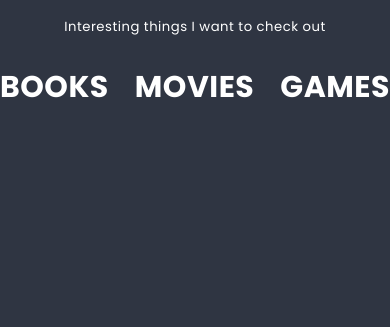
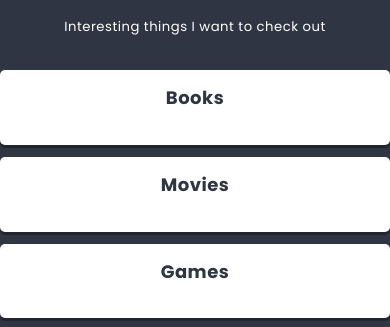
Before and after one commit to DorotaMaryniak/react_to-do-list, a React (Create React App) app: page / in a window 390 px wide. Shown: the part 520-847 px from the top of the page. Built offline with nearby package versions, Linux system fonts and the light colour scheme.

Commit message:
Add Column component

```diff
--- /dev/null
+++ b/src/components/Column/Column.js
@@ -0,0 +1,12 @@
+import styles from './Column.module.scss';
+
+
+const Column = props => {
+    return(
+        <article className={styles.column}>
+            <h2 className={styles.title}> {props.title}</h2>
+        </article>
+    );
+}
+
+export default Column;
--- /dev/null
+++ b/src/components/Column/Column.module.scss
@@ -0,0 +1,43 @@
+@use "sass:math";
+@import '../../styles/settings.scss';
+
+.column {
+  flex-shrink: 0;
+  width: calc(33% - 12px);
+  background: $color-light;
+  margin: 0 $base-size $base-size 0;
+  padding: ($base-size * 1.5);
+  border-radius: $radius;
+  box-shadow: 0 math.div($base-size, 4) 0 rgba(0,0,0,0.3);
+  color: $color-dark;
+
+  &:last-child {
+    margin: 0 0 $base-size 0;
+  }
+}
+
+.title {
+  text-align: center;
+  font-size: ($base-size * 1.5);
+  margin: 0 0 ($base-size * 1.5) 0;
+}
+
+.icon::before {
+  padding-right: $base-size;
+  color: $color-warning;
+  font-size: ($base-size * 2);
+  vertical-align: middle;
+  position: relative;
+  top: - math.div($base-size, 3);
+}
+
+.cards {
+  padding: math.div($base-size, 2) 0;
+}
+
+@media (max-width: 767px) {
+  .column {
+    width: 100%;
+    margin: 0 0 $base-size 0;
+  }
+}
--- a/src/components/List/List.js
+++ b/src/components/List/List.js
@@ -1,4 +1,5 @@
 import styles from './List.module.scss';
+import Column from '../Column/Column';
 const List = () => {
 return(
  <div className={styles.list}>
@@ -8,15 +9,9 @@ return(
     <p className={styles.description}>Interesting things I want to check out</p>
 
     <section className={styles.columns}>
-        <article>
-            <h2 className={styles.title}> Books</h2>
-        </article>
-        <article>
-            <h2 className={styles.title}> Movies</h2>
-        </article>
-        <article>
-            <h2 className={styles.title}> Games</h2>
-        </article>
+        <Column title = "Books"/>
+        <Column title = "Movies"/>
+        <Column title = "Games"/>
     </section>
 </div>
  );
```
